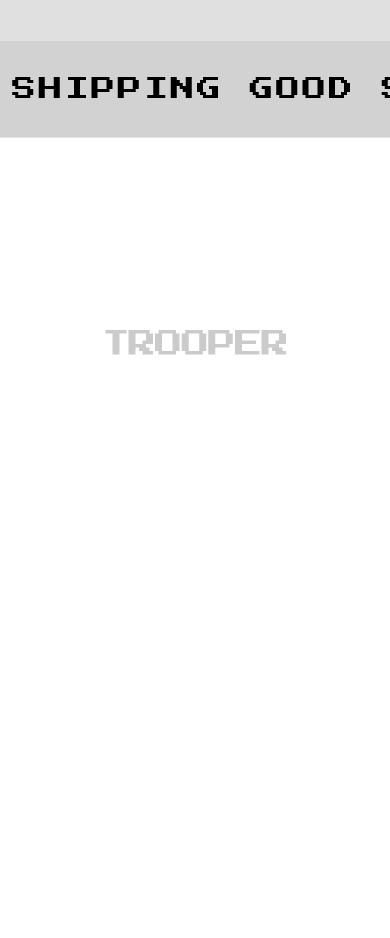
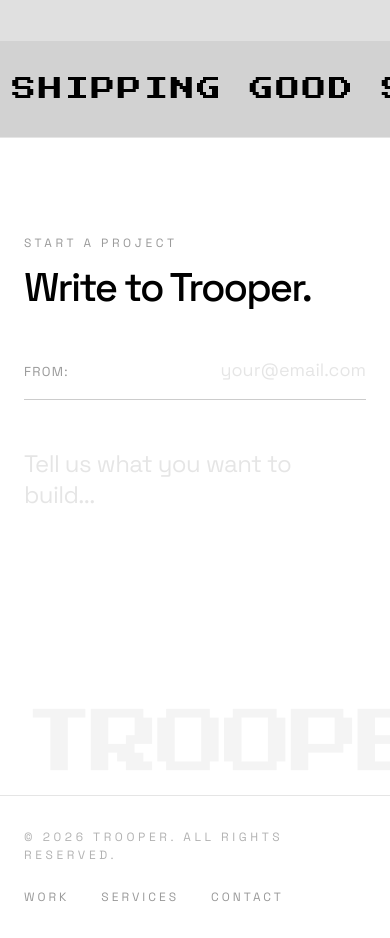
Before and after one commit to Trooper-lab/trooper, a Next.js app: page / in a window 390 px wide. Shown: the part 9880-10818 px from the top of the page. Before the commit the page ends 10270 px from the top, so only its background shows below. Built offline with nearby package versions, Linux system fonts and the light colour scheme.

Commit message:
Footer: full redesign with contact form, wordmark bg, and bottom nav bar
Co-Authored-By: Claude Sonnet 4.6 <noreply@anthropic.com>

```diff
--- a/src/components/Footer.tsx
+++ b/src/components/Footer.tsx
@@ -1,14 +1,8 @@
 "use client";
 
 import { useSearchParams, usePathname } from "next/navigation";
-import { Suspense } from "react";
-
-/**
- * Footer Architecture
- *
- * WHY: Maintains brand presence at the bottom of pages.
- * Optimized: Conditional rendering for Studio/Viewer modes to prevent interface clutter.
- */
+import { Suspense, useEffect, useRef, useState } from "react";
+import gsap from "gsap";
 
 export function Footer() {
     return (
@@ -25,11 +19,195 @@ function FooterContent() {
 
     if (isViewer) return null;
 
+    return <FooterInner />;
+}
+
+function FooterInner() {
+    const [message, setMessage] = useState("");
+    const [email, setEmail] = useState("");
+    const [status, setStatus] = useState<"idle" | "sending" | "success" | "error">("idle");
+    const [emailTouched, setEmailTouched] = useState(false);
+
+    const textareaRef = useRef<HTMLTextAreaElement>(null);
+    const formRef = useRef<HTMLDivElement>(null);
+    const successRef = useRef<HTMLDivElement>(null);
+
+    useEffect(() => {
+        if (textareaRef.current) {
+            textareaRef.current.style.height = "auto";
+            textareaRef.current.style.height = textareaRef.current.scrollHeight + "px";
+        }
+    }, [message]);
+
+    const isValidEmail = (value: string) => /^[^\s@]+@[^\s@]+\.[^\s@]+$/.test(value);
+    const emailValid = isValidEmail(email);
+    const hasContent = message.trim().length > 0 && emailValid;
+
+    const handleSubmit = async () => {
+        if (!message.trim() || !emailValid) return;
+        setStatus("sending");
+        try {
+            const res = await fetch("/api/contact", {
+                method: "POST",
+                headers: { "Content-Type": "application/json" },
+                body: JSON.stringify({ message, email }),
+            });
+            if (res.ok) {
+                const tl = gsap.timeline();
+                tl.to(formRef.current, { opacity: 0, y: -24, duration: 0.4, ease: "power2.inOut" });
+                tl.call(() => setStatus("success"));
+                tl.fromTo(successRef.current,
+                    { opacity: 0, y: 32, scale: 0.97 },
+                    { opacity: 1, y: 0, scale: 1, duration: 0.7, ease: "power3.out" }
+                );
+            } else {
+                setStatus("error");
+            }
+        } catch {
+            setStatus("error");
+        }
+    };
+
     return (
-        <footer className="pt-32 pb-8 px-6 md:px-12 bg-background flex flex-col items-center justify-end border-t border-foreground/10 min-h-[30vh]">
-            <h2 className="font-display text-[28px] leading-none opacity-20 select-none text-foreground tracking-tighter">
-                TROOPER
-            </h2>
+        <footer className="bg-background border-t border-foreground/10 relative overflow-hidden">
+
+            {/* ── Contact form section ── */}
+            <div className="relative px-6 md:px-12 pt-24 pb-32 min-h-[60vh] flex items-center">
+
+                {/* Giant background wordmark */}
+                <div className="absolute inset-0 flex items-end justify-start pointer-events-none select-none overflow-hidden pb-4 px-6 md:px-12">
+                    <span className="font-display text-[18vw] leading-none opacity-[0.04] text-foreground tracking-tighter whitespace-nowrap">
+                        TROOPER
+                    </span>
+                </div>
+
+                {/* Success state */}
+                <div
+                    ref={successRef}
+                    className="absolute inset-0 flex flex-col justify-center items-center px-6"
+                    style={{ opacity: 0, pointerEvents: status === "success" ? "auto" : "none" }}
+                >
+                    <div className="w-12 h-[1px] bg-foreground/20 mb-10" />
+                    <h2 className="font-sans text-[36px] md:text-[64px] font-medium tracking-tighter leading-[1.05] text-center mb-6">
+                        Thank you.
+                    </h2>
+                    <p className="font-sans text-[16px] md:text-[20px] opacity-50 text-center max-w-md leading-relaxed">
+                        Your message just landed in our inbox.<br />We&apos;ll get back to you within 24 hours.
+                    </p>
+                    <div className="w-12 h-[1px] bg-foreground/20 mt-10" />
+                </div>
+
+                {/* Form */}
+                <div
+                    ref={formRef}
+                    className="relative z-10 w-full max-w-4xl flex flex-col gap-12"
+                    style={{ pointerEvents: status === "success" ? "none" : "auto" }}
+                >
+                    <div>
+                        <span className="font-sans text-[12px] uppercase tracking-[0.3em] opacity-40 block mb-4">
+                            Start a project
+                        </span>
+                        <h2 className="font-sans text-[40px] md:text-[64px] font-medium tracking-tighter leading-[1.0]">
+                            Write to Trooper.
+                        </h2>
+                    </div>
+
+                    {/* Email */}
+                    <div className="w-full flex justify-between items-baseline border-b border-foreground/20 pb-4 focus-within:border-foreground transition-colors duration-300 relative">
+                        <span className="font-sans text-[13px] uppercase tracking-widest opacity-40 whitespace-nowrap">
+                            From:
+                        </span>
+                        <input
+                            type="email"
+                            placeholder="your@email.com"
+                            value={email}
+                            onChange={(e) => setEmail(e.target.value)}
+                            onBlur={() => setEmailTouched(true)}
+                            className="bg-transparent border-none outline-none font-sans text-[18px] md:text-[24px] text-right w-full ml-8 placeholder:opacity-20"
+                        />
+                        {emailTouched && email.length > 0 && !emailValid && (
+                            <span className="absolute -bottom-6 right-0 font-sans text-[11px] tracking-wide text-red-400/80">
+                                Please enter a valid email
+                            </span>
+                        )}
+                        {message.trim().length > 0 && email.length === 0 && (
+                            <span className="absolute -bottom-6 right-0 font-sans text-[11px] tracking-wide opacity-50 animate-pulse">
+                                ↑ Add your email so we can reply
+                            </span>
+                        )}
+                    </div>
+
+                    {/* Message */}
+                    <textarea
+                        ref={textareaRef}
+                        placeholder="Tell us what you want to build..."
+                        value={message}
+                        onChange={(e) => setMessage(e.target.value)}
+                        className="w-full bg-transparent border-none outline-none font-sans text-[24px] md:text-[40px] leading-[1.3] tracking-tight placeholder:opacity-20 resize-none overflow-hidden min-h-[120px] md:min-h-[180px]"
+                    />
+
+                    {/* Send */}
+                    <div className="w-full flex items-center justify-between">
+                        <div className="flex-1">
+                            {status === "error" && (
+                                <span className="text-red-500/80 font-sans text-[14px] tracking-wide">
+                                    Something went wrong — please try again.
+                                </span>
+                            )}
+                        </div>
+                        <div
+                            className="transition-all duration-500 ease-out"
+                            style={{
+                                opacity: hasContent ? 1 : 0,
+                                transform: hasContent ? "translateY(0)" : "translateY(20px)",
+                                pointerEvents: hasContent ? "auto" : "none",
+                            }}
+                        >
+                            <button
+                                onClick={handleSubmit}
+                                disabled={status === "sending"}
+                                className="group relative flex items-center gap-4 bg-foreground text-background px-8 py-4 uppercase tracking-[0.2em] text-[13px] font-medium overflow-hidden disabled:opacity-50 transition-opacity"
+                            >
+                                <span className="relative z-10 transition-transform duration-300 group-hover:-translate-y-[150%]">
+                                    {status === "sending" ? "Sending..." : "Send message"}
+                                </span>
+                                <span className="absolute z-10 inset-0 flex items-center justify-center translate-y-[150%] transition-transform duration-300 group-hover:translate-y-0 tracking-[0.2em] text-[13px] uppercase font-medium">
+                                    {status === "sending" ? "Sending..." : "Send message"}
+                                </span>
+                                <div className="absolute inset-0 bg-white/10 translate-y-full group-hover:translate-y-0 transition-transform duration-500 ease-out" />
+                            </button>
+                        </div>
+                    </div>
+                </div>
+            </div>
+
+            {/* ── Bottom bar ── */}
+            <div className="px-6 md:px-12 py-8 border-t border-foreground/10 flex flex-col md:flex-row items-start md:items-center justify-between gap-6">
+                <span className="font-sans text-[12px] uppercase tracking-[0.3em] opacity-30">
+                    &copy; {new Date().getFullYear()} Trooper. All rights reserved.
+                </span>
+
+                <nav className="flex items-center gap-8">
+                    {[
+                        { label: "Work", href: "/projects" },
+                        { label: "Services", href: "/services" },
+                        { label: "Contact", href: "/contact" },
+                    ].map((l) => (
+                        <a
+                            key={l.label}
+                            href={l.href}
+                            className="font-sans text-[12px] uppercase tracking-[0.25em] opacity-40 hover:opacity-100 transition-opacity duration-300"
+                        >
+                            {l.label}
+                        </a>
+                    ))}
+                </nav>
+
+                <span className="font-sans text-[12px] uppercase tracking-[0.3em] opacity-20 hidden md:block">
+                    Anti-Agency
+                </span>
+            </div>
+
         </footer>
     );
 }
```
